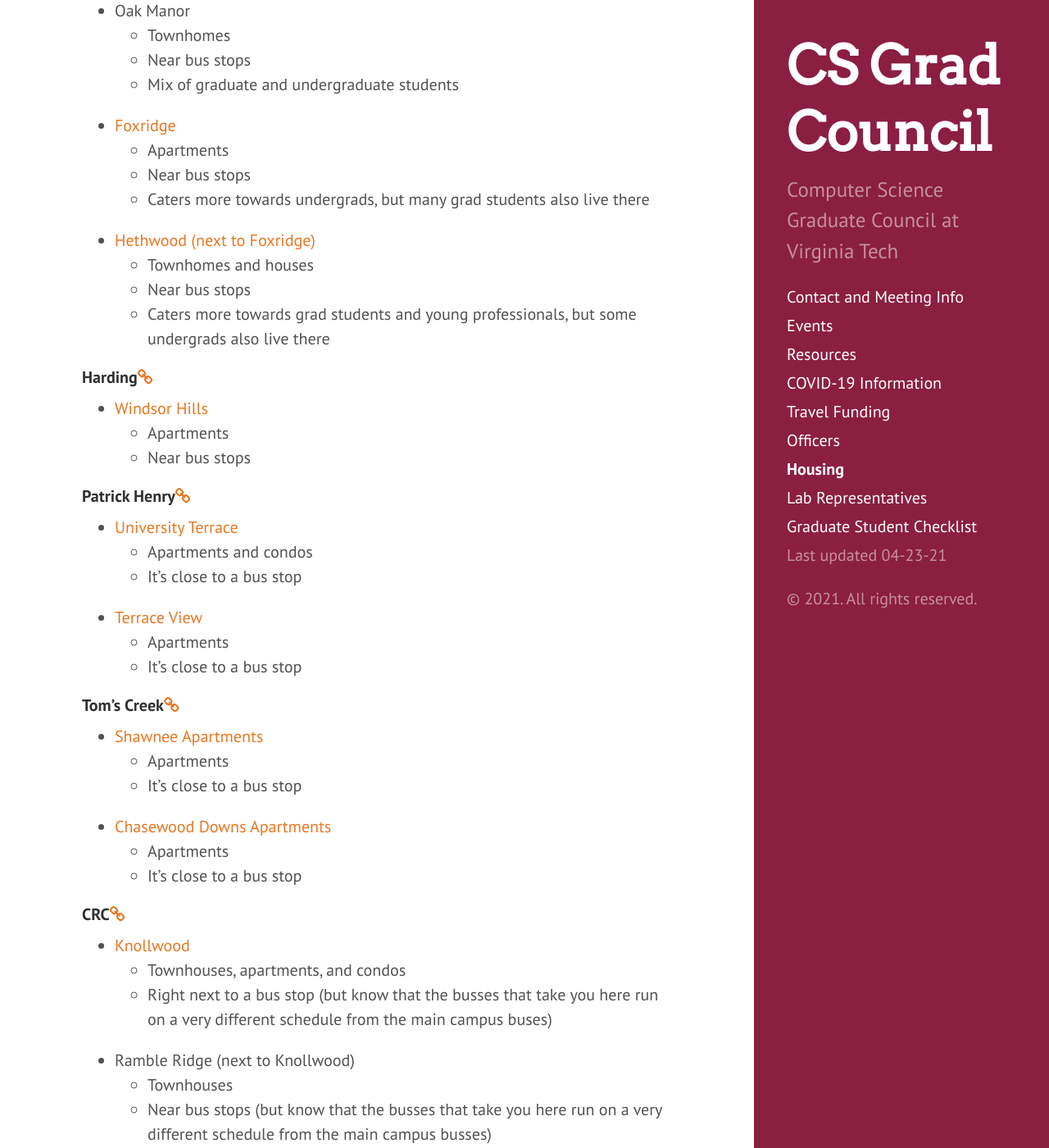
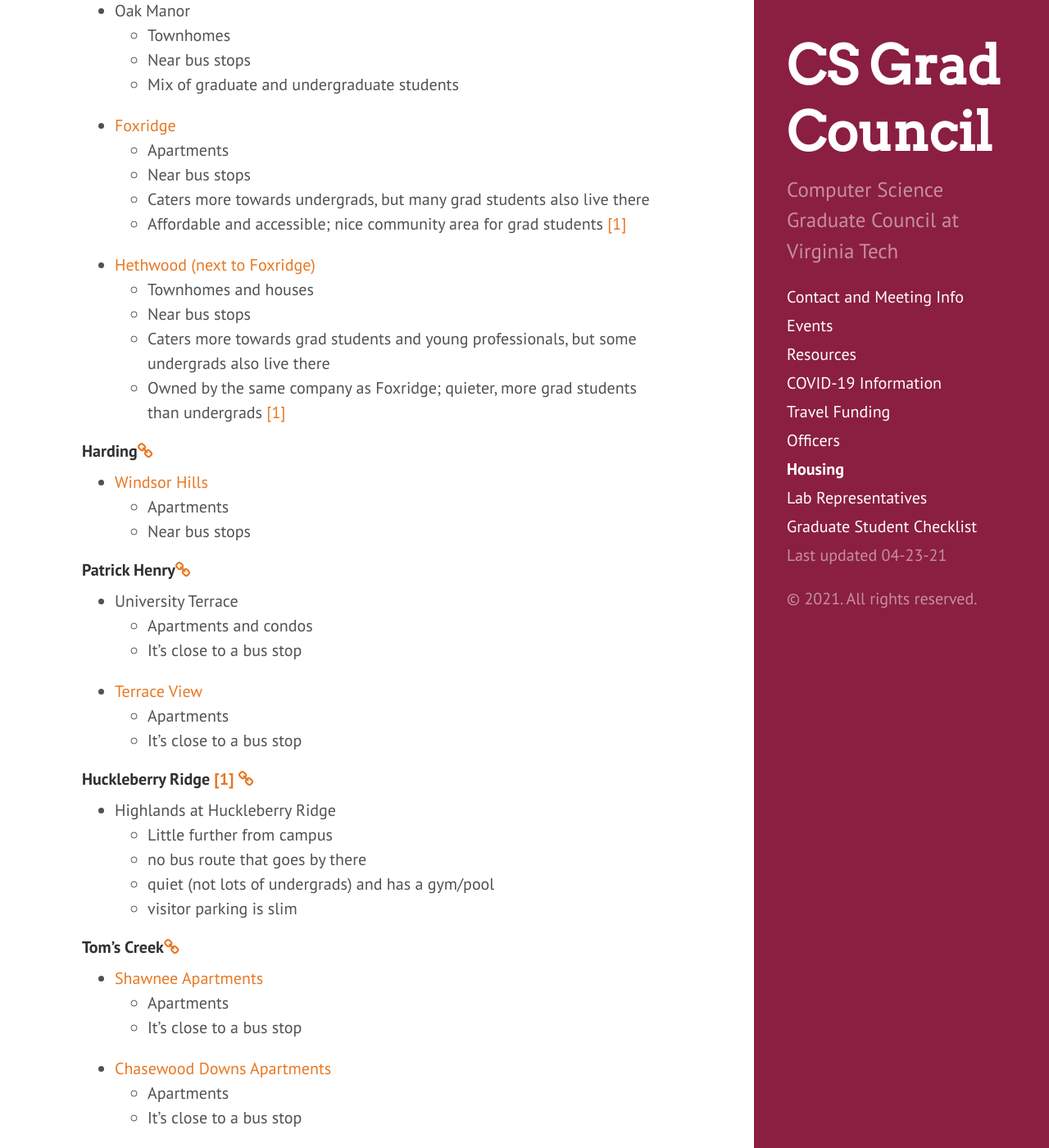
Before and after one commit to CSGraduateCouncil-VirginiaTech/csgc-website, a Jekyll site: the page built from housing.md, in a window 1280 px wide and 1400 px high, scrolled down 925 px. Shown: the whole window at 82% size. Built offline with Jekyll 4.4.1, drawn with Linux system fonts in a browser that asks for light colours; some of the changed text lies outside the part shown.

Commit message:
Update housing.md

```diff
--- a/housing.md
+++ b/housing.md
@@ -40,10 +40,12 @@
 	- Apartments
 	- Near bus stops
 	- Caters more towards undergrads, but many grad students also live there
+	- Affordable and accessible; nice community area for grad students <a href="#Reference1">[1]</a>
 - [Hethwood (next to Foxridge)](https://www.HethwoodLiving.com)
 	- Townhomes and houses
 	- Near bus stops
 	- Caters more towards grad students and young professionals, but some undergrads also live there
+	- Owned by the same company as Foxridge; quieter, more grad students than undergrads <a href="#Reference1">[1]</a>
 
 #### <a name="Harding"></a>Harding<a href="#Harding"><i class="fa fa-link" aria-hidden="true"></i></a>
 
@@ -53,12 +55,20 @@
 
 #### <a name="PatrickHenry"></a>Patrick Henry<a href="#PatrickHenry"><i class="fa fa-link" aria-hidden="true"></i></a>
 
-- [University Terrace](https://www.)
+- University Terrace
 	- Apartments and condos
 	- It’s close to a bus stop
 - [Terrace View](https://www.terraceviewapartments.com)
 	- Apartments
 	- It’s close to a bus stop
+
+#### <a name="HuckleberryRidge"></a>Huckleberry Ridge <a href="#Reference1">[1]</a> <a href="#HuckleberryRidge"><i class="fa fa-link" aria-hidden="true"></i></a>
+
+- Highlands at Huckleberry Ridge
+	- Little further from campus
+	- no bus route that goes by there
+	- quiet (not lots of undergrads) and has a gym/pool
+	- visitor parking is slim
 
 #### <a name="TomsCreek"></a>Tom’s Creek<a href="#TomsCreek"><i class="fa fa-link" aria-hidden="true"></i></a>
 
@@ -80,12 +90,15 @@
 
 #### <a name="Christiansburg"></a>Christiansburg<a href="#Christiansburg"><i class="fa fa-link" aria-hidden="true"></i></a>
 
-- [Charleston Place Townhomes (Townside Property Management)]()
+- Charleston Place Townhomes (Townside Property Management)
 	- Townhouses
 	- Near bus stops (but know that the busses that take you here run on a very different schedule from the main campus buses)
 	- Cater more towards grad students and young professionals
+- Oak Tree Neighborhood <a href="#Reference1">[1]</a>
+	- nice townhouses for families/grad students with roommates
+	- if you don’t mind driving to campus, you can find them on rental company websites
 
-### <a name="GoogleDirections"></a>[Google Directions](https://www.google.com/maps/dir/Windsor+Hills+Apartments/University+Terrace,+Blacksburg,+VA+24060/Terrace+View+Apartments/Chasewood+Downs+Apartments/Shawnee+Apartments/Smith's+Landing+Apartments/Oak+Manor,+Blacksburg,+VA/Foxridge+Collegiate+Apartment+Homes/Charleston+Ln,+Christiansburg,+VA+24073/The+Reserve+at+Knollwood/@37.1922824,-80.4953426,12z/data=!3m1!4b1!4m62!4m61!1m5!1m1!1s0x884d958fb6ccb271:0x1b46263e584a6208!2m2!1d-80.3970311!2d37.2394331!1m5!1m1!1s0x884d957b5b6e810b:0x4530cada7d65c0d!2m2!1d-80.4204391!2d37.244557!1m5!1m1!1s0x884d956428ac6aed:0x3f5d409de35b8a38!2m2!1d-80.4258046!2d37.2439206!1m5!1m1!1s0x884d95678fdc0835:0xdb6652fa53bcaf71!2m2!1d-80.4312741!2d37.2422128!1m5!1m1!1s0x884d955d3e34b6cb:0x2d51f7eb58df0fa8!2m2!1d-80.4332636!2d37.2420793!1m5!1m1!1s0x884d953a23a80731:0x67481b327babe499!2m2!1d-80.4418296!2d37.2241193!1m5!1m1!1s0x884d9531a7d95033:0x8dd46239a01f33f2!2m2!1d-80.4472739!2d37.2231839!1m5!1m1!1s0x884d952c9e50121d:0x7fe981409c85182a!2m2!1d-80.4527595!2d37.2171116!1m5!1m1!1s0x884d93bc935f9cd1:0xa6fa0fee1bc2364a!2m2!1d-80.397512!2d37.138387!1m5!1m1!1s0x884d945475ea6a7f:0xb8cc1d741d71c195!2m2!1d-80.4047298!2d37.2029514!3e0)<a href="#GoogleDirections"><i class="fa fa-link" aria-hidden="true"></i></a>
+### <a name="GoogleDirections"></a>[Google Directions](https://www.google.com/maps/dir/Windsor+Hills+Apartments/University+Terrace,+Blacksburg,+VA+24060/Terrace+View+Apartments/Chasewood+Downs+Apartments/Shawnee+Apartments/Smith's+Landing+Apartments/Oak+Manor,+Blacksburg,+VA/Foxridge+Colleate+Apartment+Homes/Charleston+Ln,+Christiansburg,+VA+24073/The+Reserve+at+Knollwood/@37.1922824,-80.4953426,12z/data=!3m1!4b1!4m62!4m61!1m5!1m1!1s0x884d958fb6ccb271:0x1b46263e584a6208!2m2!1d-80.3970311!2d37.2394331!1m5!1m1!1s0x884d957b5b6e810b:0x4530cada7d65c0d!2m2!1d-80.4204391!2d37.244557!1m5!1m1!1s0x884d956428ac6aed:0x3f5d409de35b8a38!2m2!1d-80.4258046!2d37.2439206!1m5!1m1!1s0x884d95678fdc0835:0xdb6652fa53bcaf71!2m2!1d-80.4312741!2d37.2422128!1m5!1m1!1s0x884d955d3e34b6cb:0x2d51f7eb58df0fa8!2m2!1d-80.4332636!2d37.2420793!1m5!1m1!1s0x884d953a23a80731:0x67481b327babe499!2m2!1d-80.4418296!2d37.2241193!1m5!1m1!1s0x884d9531a7d95033:0x8dd46239a01f33f2!2m2!1d-80.4472739!2d37.2231839!1m5!1m1!1s0x884d952c9e50121d:0x7fe981409c85182a!2m2!1d-80.4527595!2d37.2171116!1m5!1m1!1s0x884d93bc935f9cd1:0xa6fa0fee1bc2364a!2m2!1d-80.397512!2d37.138387!1m5!1m1!1s0x884d945475ea6a7f:0xb8cc1d741d71c195!2m2!1d-80.4047298!2d37.2029514!3e0)<a href="#GoogleDirections"><i class="fa fa-link" aria-hidden="true"></i></a>
 
 #### <a name="GoogleMapsPictureListing"></a>Google Maps Picture Listing<a href="#GoogleMapsPictureListing"><i class="fa fa-link" aria-hidden="true"></i></a>
 
@@ -94,3 +107,10 @@
 #### <a name="GoogleMapsPicture"></a>Google Maps Picture<a href="#GoogleMapsPicture"><i class="fa fa-link" aria-hidden="true"></i></a>
 
 ![Google Picture 2](../assets/imgs/housing_google_pic_2.png?raw=true)
+
+## <a name="AdditionalInfo"></a>Additional Information<a href="#AdditionalInfo"><i class="fa fa-link" aria-hidden="true"></i></a>
+
+* <a href="https://www.techoffcampus.com/">Virgina Tech Off-Campus Housing in the Blacksburg Area</a> <a href="#Reference1">[1]</a>
+* <a href="https://www.facebook.com/groups/361159194086916/">Facebook VT Housing, Sublets & Roommates</a> <a href="#Reference1">[1]</a>
+
+<p><a name="Reference1"></a><i>The information has been sourced from the VT College of Engineering</i></p>
```
